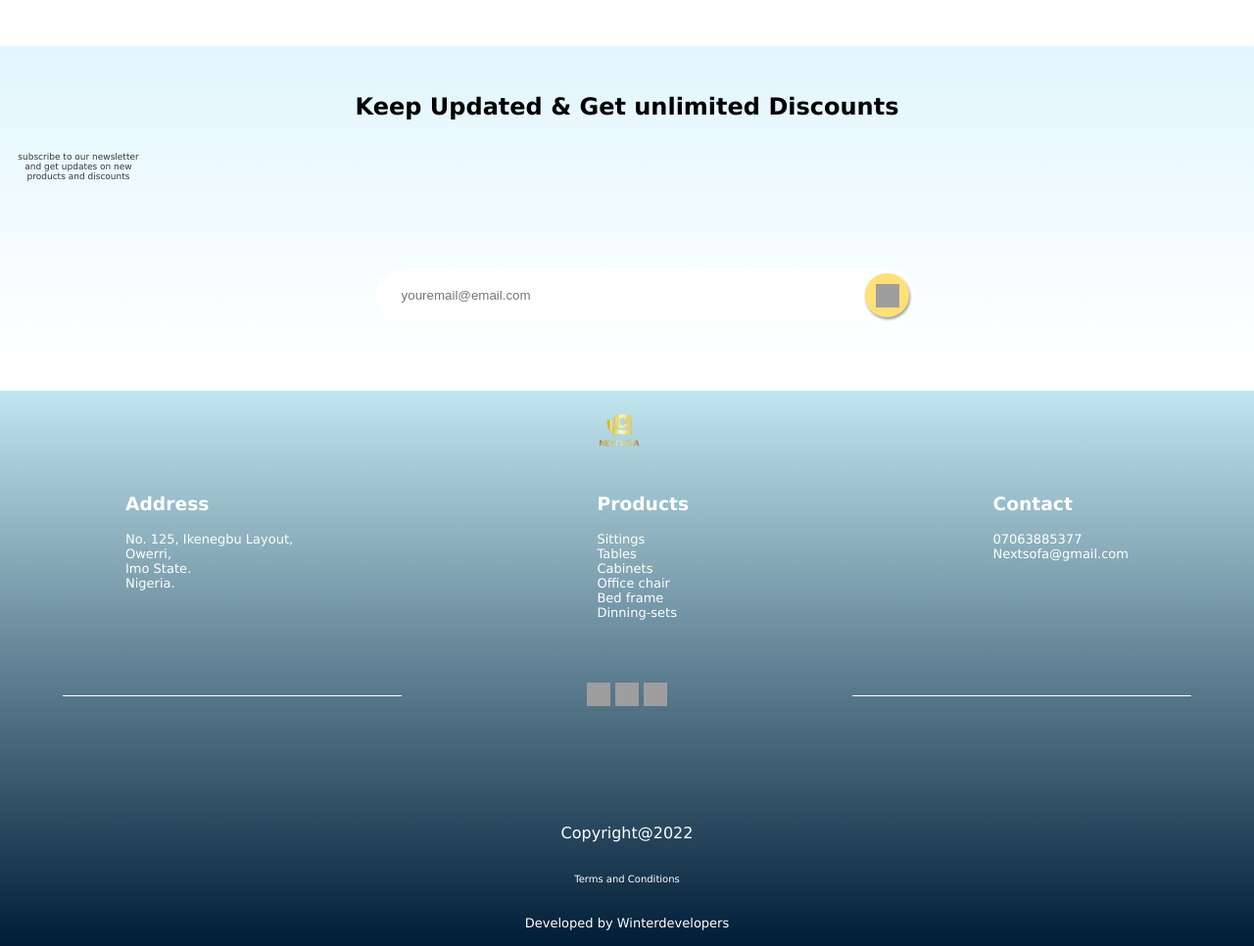
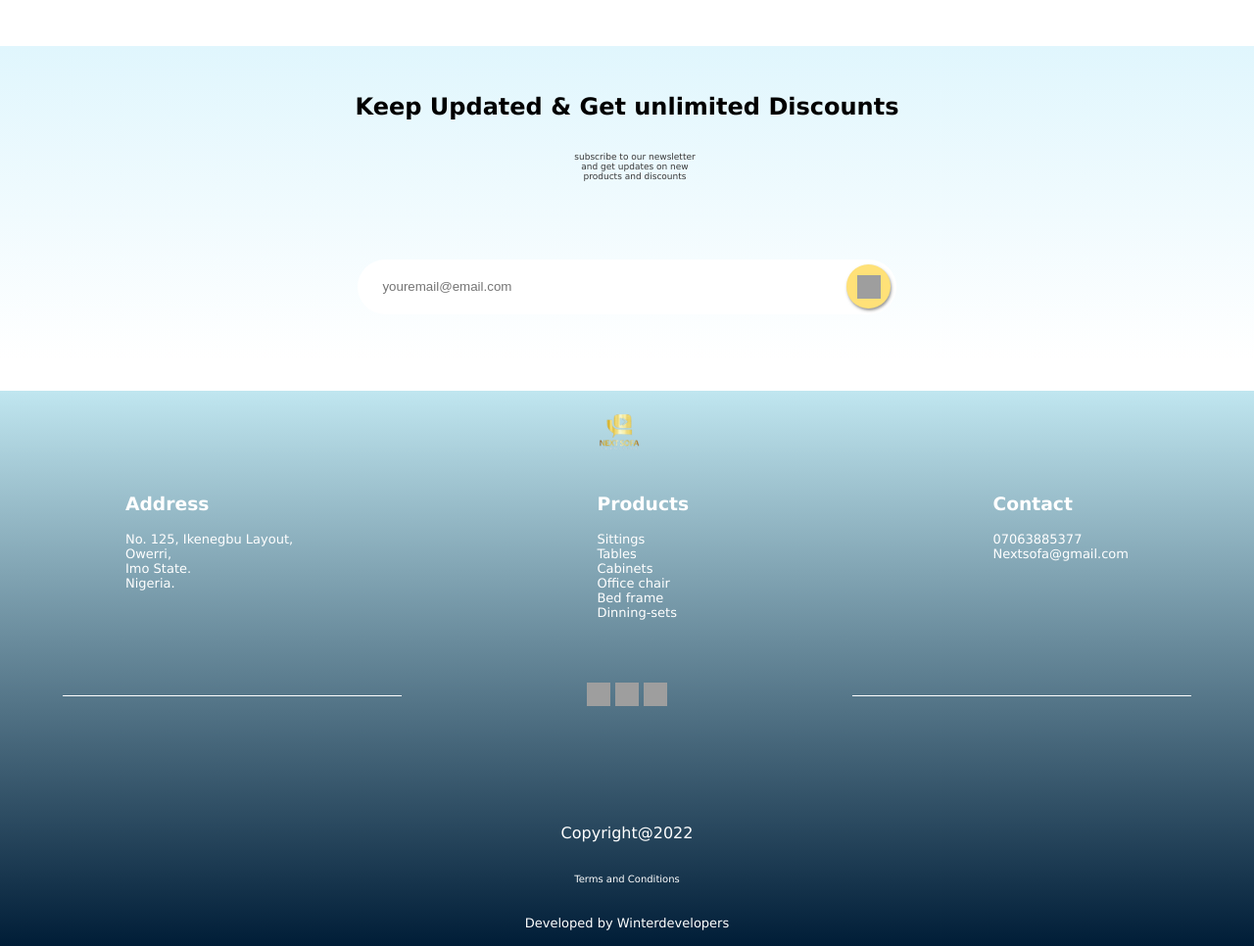
Before and after one commit to WinterDevelopers/next-sofa, a Django app: page / in a window 1280 px wide. Shown: the part 1994-2960 px from the top of the page at 98% size. Run offline with Django 4.2, Linux system fonts and the light colour scheme; data comes from the database, SQL or seed files in the repository; both versions use the stored data as it was after the commit; data that the repository does not hold is empty; grey boxes are pictures that could not be loaded.

Commit message:
adjustments

```diff
--- a/company/templates/index.html
+++ b/company/templates/index.html
@@ -76,7 +76,7 @@
 
             <a href="/collection/cabinets">
                 <div class="collection-img-1 btn-shadow">
-                <img src="{% static 'icons/wardrope.png' %}" alt="" style="width:100%; transform:translate(5%,-6%); margin-bottom:-0.7rem;">
+                <img src="{% static 'icons/wardrope.png' %}" alt="" style="width:100%; transform:translate(5%,-9%); margin-bottom:-1rem;">
                 <div>Cabinets</div>
             </div>
             </a>
--- a/static/css/main.css
+++ b/static/css/main.css
@@ -367,24 +367,27 @@ footer{
     width:35%;height: 2.5rem;padding:0.5rem;
     border-radius:1.75rem; border:none;
     background-color:#ffffff;padding-right: 6%;
-    margin: 5rem 30%;padding-left:2%;
+    margin: 5rem auto;padding-left:2%;
 }
 .subscribe-form> input[type='submit']{
     width:2.8rem;height:2.8rem;position:absolute;
     border-radius:50%;background-color:#FFE178;
-    border:none;top:53.5%;right:27.5%;
+    border:none;top:53.5%;right:29%;
 }
 .subscribe h4{
     font-size:x-large;
     padding-top: 3rem;
 }
 .subscribe p{
+    position: relative;
     font-size: xx-small;
     color: var(--grey-font);
+    margin:0 auto;
+    text-align:leftx;
 }
 .subscribe img{
     position: absolute;
-    top:60%;right:28.3%;
+    top:60%;right:29.8%;
     width:1.5rem; height:1.5rem;
 }
 .category{
--- a/static/js/search.js
+++ b/static/js/search.js
@@ -28,7 +28,7 @@ function (e){
 
                 search_results.innerHTML += `
                 <div>
-                <a href="/product/${data[a].slug}">
+                <a href="/store/${data[a].slug}">
                     <div class="product-image">
                         <img src="${data[a].image}" alt="">
                     </div>
--- a/store/templates/product.html
+++ b/store/templates/product.html
@@ -28,6 +28,8 @@
             </div>
         </div>
         <div class="no-display" id="product-info">
+
+            <h1 id="product_name"> [[product.name]]</h1>
             <div class="product-review">
                 <h5>
                 Reviews[2]
@@ -38,8 +40,6 @@
                 <img src="{% static 'icons/star.png' %}" alt="" class="review-star">
                 <div class="product-price" id="product_price">N [[Number(product.price).toLocaleString()]]</div>
             </div>
-
-            <h1 id="product_name"> [[product.name]]</h1>
             <p>
                 [[product.description]]
             </p>
```
Also changed, not shown: db.sqlite3.
